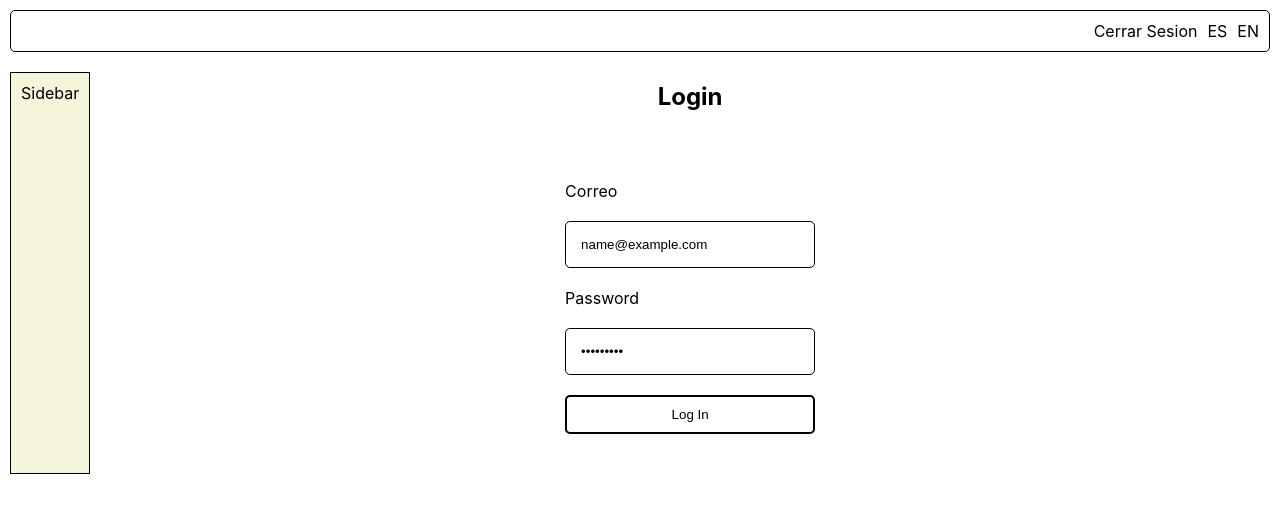
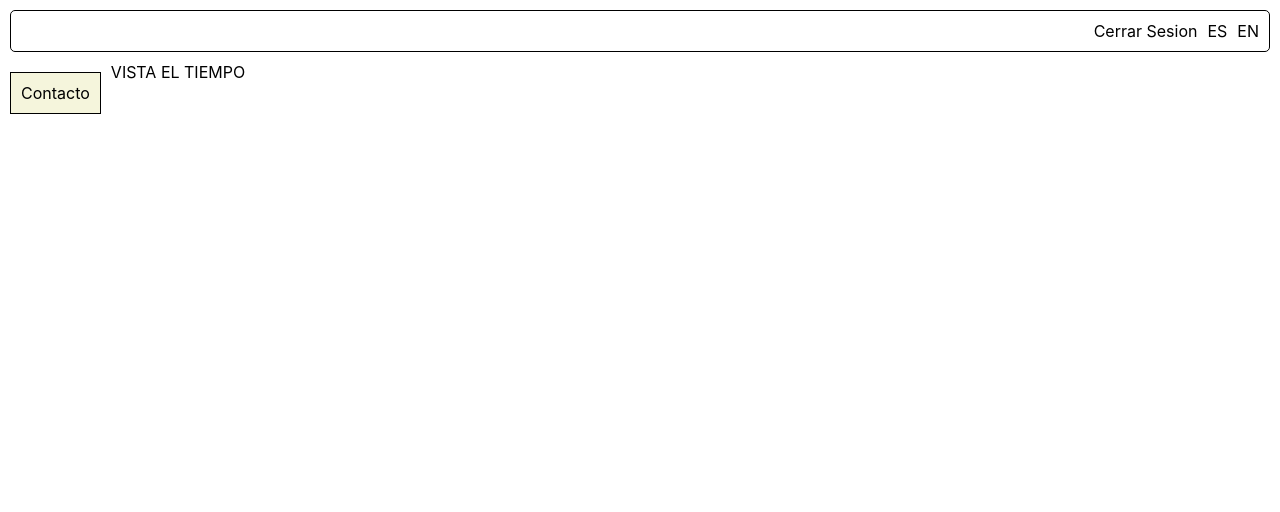
Before and after one commit to cem20903/480, a React (Create React App) app: page / in a window 1280 px wide. Both pictures are taken after typing "name@example.com", "Sample123" into the empty fields and a click on the button "Log In". Shown: the top 512 px of the page. Built offline with nearby package versions, Linux system fonts and the light colour scheme.

Commit message:
Add new view weather

```diff
--- a/src/App.tsx
+++ b/src/App.tsx
@@ -4,6 +4,7 @@ import "./App.css";
 import Login from "./Views/Login/Login";
 import Menu from "./Components/Menu/Menu";
 import Sidebar from "./Components/Sidebar/Sidebar";
+import Weather from "./Views/Weather/Weather";
 
 function App() {
 	const [isLogued, setIsLogued] = useState(false);
@@ -13,7 +14,8 @@ function App() {
 			<Menu isLogued={isLogued} />
 			<div className='container'>
 				{isLogued && <Sidebar />}
-				<Login setIsLogued={setIsLogued} />
+				{!isLogued && <Login setIsLogued={setIsLogued} />}
+				{isLogued && <Weather />}
 			</div>
 		</div>
 	);
--- a/src/Components/Sidebar/Sidebar.tsx
+++ b/src/Components/Sidebar/Sidebar.tsx
@@ -3,7 +3,11 @@ import React from "react";
 import "./sidebar.css";
 
 function Sidebar() {
-	return <div className='sidebar'>Sidebar</div>;
+	return (
+		<div className='sidebar'>
+			<span>Contacto</span>
+		</div>
+	);
 }
 
 export default Sidebar;
--- /dev/null
+++ b/src/Views/Weather/Weather.tsx
@@ -0,0 +1,7 @@
+import React from "react";
+
+function Weather() {
+	return <div>VISTA EL TIEMPO</div>;
+}
+
+export default Weather;
```
